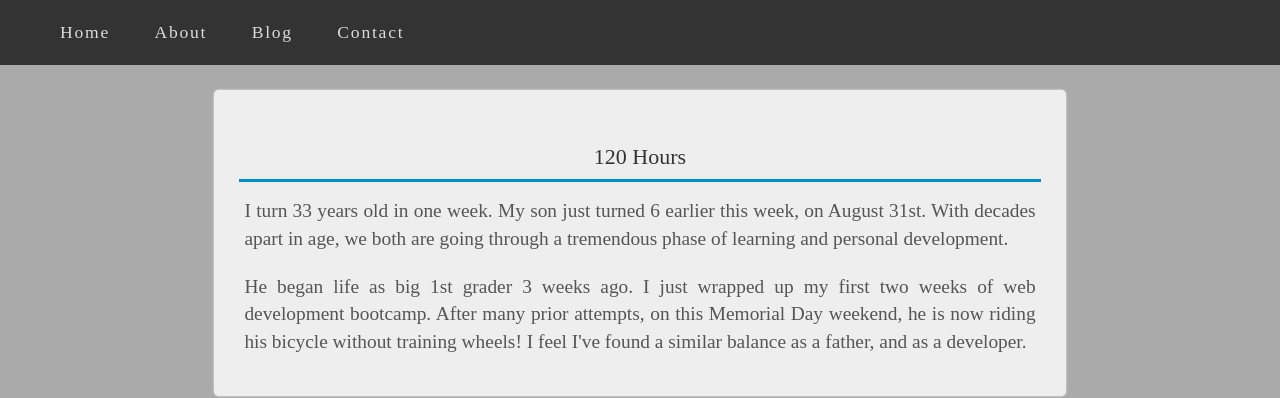
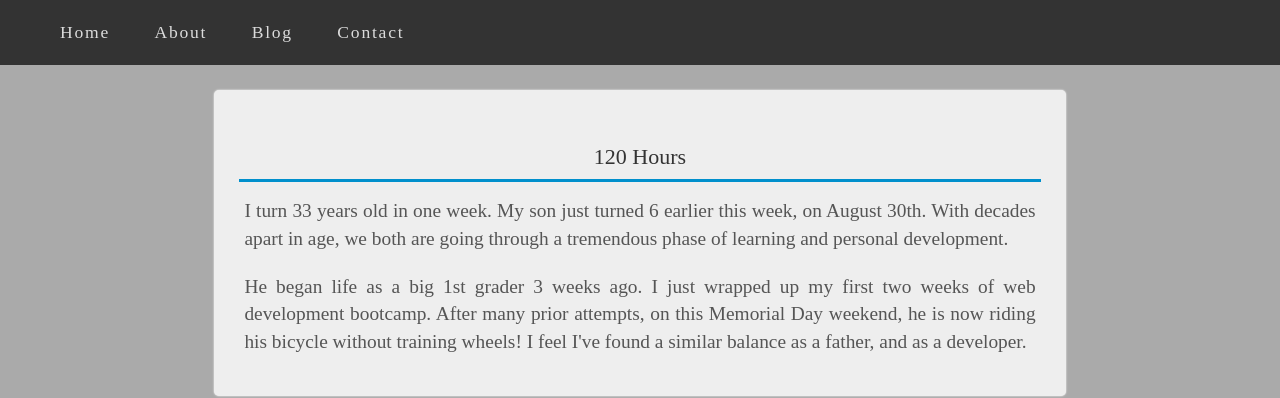
Before and after one commit to bFraley/bFraley.github.io, a Jekyll site: the page built from _posts/2016-09-2-120-Hours.md, in a window 1280 px wide. Shown: the top 398 px of the page. Built offline with Jekyll 4.4.1, drawn with Linux system fonts in a browser that asks for light colours; nearby versions of some CDN libraries; some web fonts are replaced.

Commit message:
minor updates

```diff
--- a/_posts/2016-09-2-120-Hours.md
+++ b/_posts/2016-09-2-120-Hours.md
@@ -6,11 +6,11 @@ title: 120 Hours - Bootcamp - Week 2
 <article>
 <h1>120 Hours</h1>
 
-<p>I turn 33 years old in one week. My son just turned 6 earlier this week, on August 31st.
+<p>I turn 33 years old in one week. My son just turned 6 earlier this week, on August 30th.
 With decades apart in age, we both are going through a tremendous phase of learning and
 personal development.</p>
 
-<p>He began life as big 1st grader 3 weeks ago. I just wrapped up my first
+<p>He began life as a big 1st grader 3 weeks ago. I just wrapped up my first
 two weeks of web development bootcamp. After many prior attempts, on this Memorial Day weekend,
 he is now riding his bicycle without training wheels! I feel I've found a similar balance as
 a father, and as a developer.</p>
```
